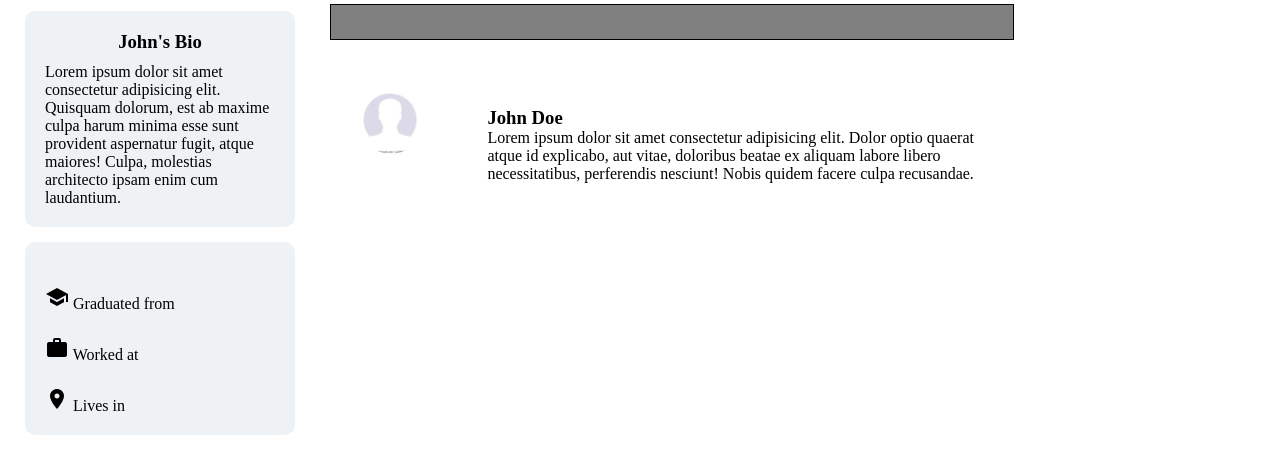
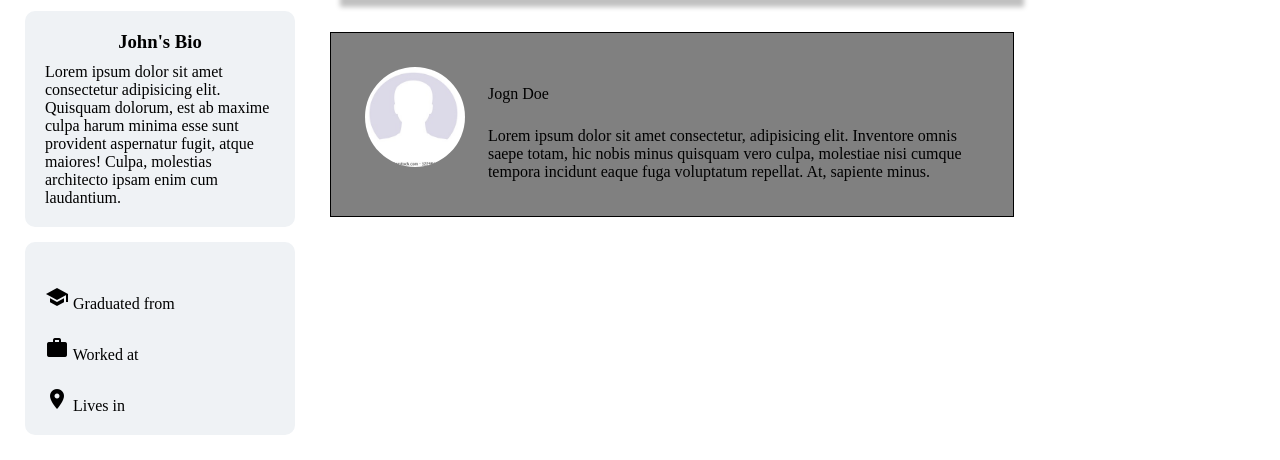
Before and after one commit to MajdHarbb/Facenovel-Front-End, a plain HTML site: page profile_page.html in a window 1280 px wide. Shown: the part 499-959 px from the top of the page. Drawn offline with Linux system fonts and the light colour scheme.

Commit message:
profile post

```diff
--- a/css/profile.css
+++ b/css/profile.css
@@ -36,12 +36,14 @@
   padding: 10px;
   margin-left: 50px;
   border-radius: 999px;
+  width: 800px;
 }
 
 .search-input input {
   border: none;
   background-color: transparent;
   outline-width: 0;
+  width: 800px;
 
 }
 
@@ -153,6 +155,7 @@
     text-align: center;
     justify-content: space-between;
     margin-top: 0;
+    box-shadow: 10px 10px 5px silver;
 }
 
 .panel span{
@@ -181,3 +184,35 @@
     border-radius: 80px;
     padding: 20px;
 }
+.po{
+  margin-top: 5%;
+  padding: 5%;
+  background-color: grey;
+  border: 1px solid black;
+}
+.column-po-1 {
+  float: left;
+  width: 20%;
+
+}
+
+.column-po-2 {
+  float: left;
+  width: 80%;
+
+}
+
+/* Clear floats after the columns */
+.row-po:after {
+  content: "";
+  display: table;
+  clear: both;
+}
+.post-img{
+  height: 100px;
+  width: 100px;
+  border-radius: 100px;
+}
+.status-div{
+  margin-top: 5%;
+}
--- a/profile_page.html
+++ b/profile_page.html
@@ -53,7 +53,9 @@
 
             <div class="bio-text">
                 <h3 class="bio">John's Bio</h3>
-                <p>Lorem ipsum dolor sit amet consectetur adipisicing elit. Quisquam dolorum, est ab maxime culpa harum minima esse sunt provident aspernatur fugit, atque maiores! Culpa, molestias architecto ipsam enim cum laudantium.</p>
+                <p>Lorem ipsum dolor sit amet consectetur adipisicing elit. Quisquam dolorum, est ab maxime culpa harum
+                    minima esse sunt provident aspernatur fugit, atque maiores! Culpa, molestias architecto ipsam enim
+                    cum laudantium.</p>
 
             </div>
 
@@ -81,44 +83,45 @@
             <div class="middle-top">
 
                 <div class="panel">
-                    <span class="material-icons">  supervised_user_circle </span>
-                    <br/>
+                    <span class="material-icons"> supervised_user_circle </span>
+                    <br />
                     <label>42</label>
                 </div>
 
                 <div class="panel">
-                    <span class="material-icons">  library_books </span>
-                    <br/>
+                    <span class="material-icons"> library_books </span>
+                    <br />
                     <label>posts</label>
                 </div>
 
                 <div class="panel">
-                    <span class="material-icons">  star </span>
-                    <br/>
+                    <span class="material-icons"> star </span>
+                    <br />
                     <label>favorites</label>
                 </div>
             </div>
 
-            <div class="po" style="background-color: grey; margin-top: 1%; border: 1px solid black;">
-                <div style="margin-top: 5%;">
-                    <div class="user-posts" style="margin-top: 3%;">
-                        <img class="" src="images/profile pic.jpg">
+            <div class="po">
+                <div class="row-po">
+                    <div class="column-po-1">
+                        <img class="post-img" src="images/profile pic.jpg">
                     </div>
-
-                    <div class="posts-text">
-                        <h3>John Doe</h3>
-                        <p>Lorem ipsum dolor sit amet consectetur adipisicing elit. Dolor optio quaerat atque id explicabo, aut vitae, doloribus beatae ex aliquam labore libero necessitatibus, perferendis nesciunt! Nobis quidem facere culpa recusandae.
-
-                        </p>
+                    <div class="column-po-2">
+                        <br>
+                        <div>Jogn Doe</div>
+                        <div class="status-div">
+                            <p id="status">Lorem ipsum dolor sit amet consectetur, adipisicing elit. Inventore omnis saepe totam, hic nobis minus quisquam vero culpa, molestiae nisi cumque tempora incidunt eaque fuga voluptatum repellat. At, sapiente minus.</p>
+                        </div>
                     </div>
                 </div>
 
             </div>
 
+
+
         </div>
-
         <div class="friends-col" style="background-color: lightgrey;">
-            <div >
+            <div>
                 <h2>asdsad</h2>
             </div>
 
```
Also changed, not shown: page.html (added, +15 -0 lines).
